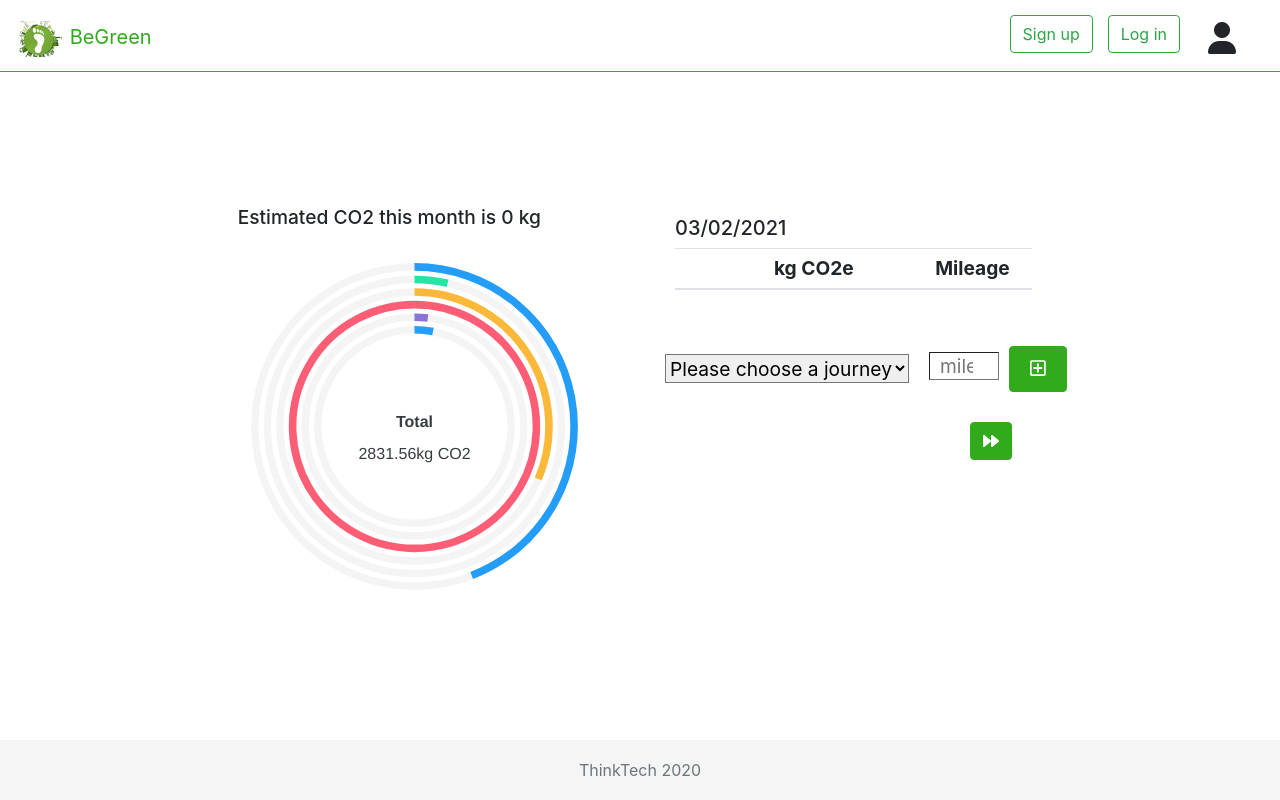
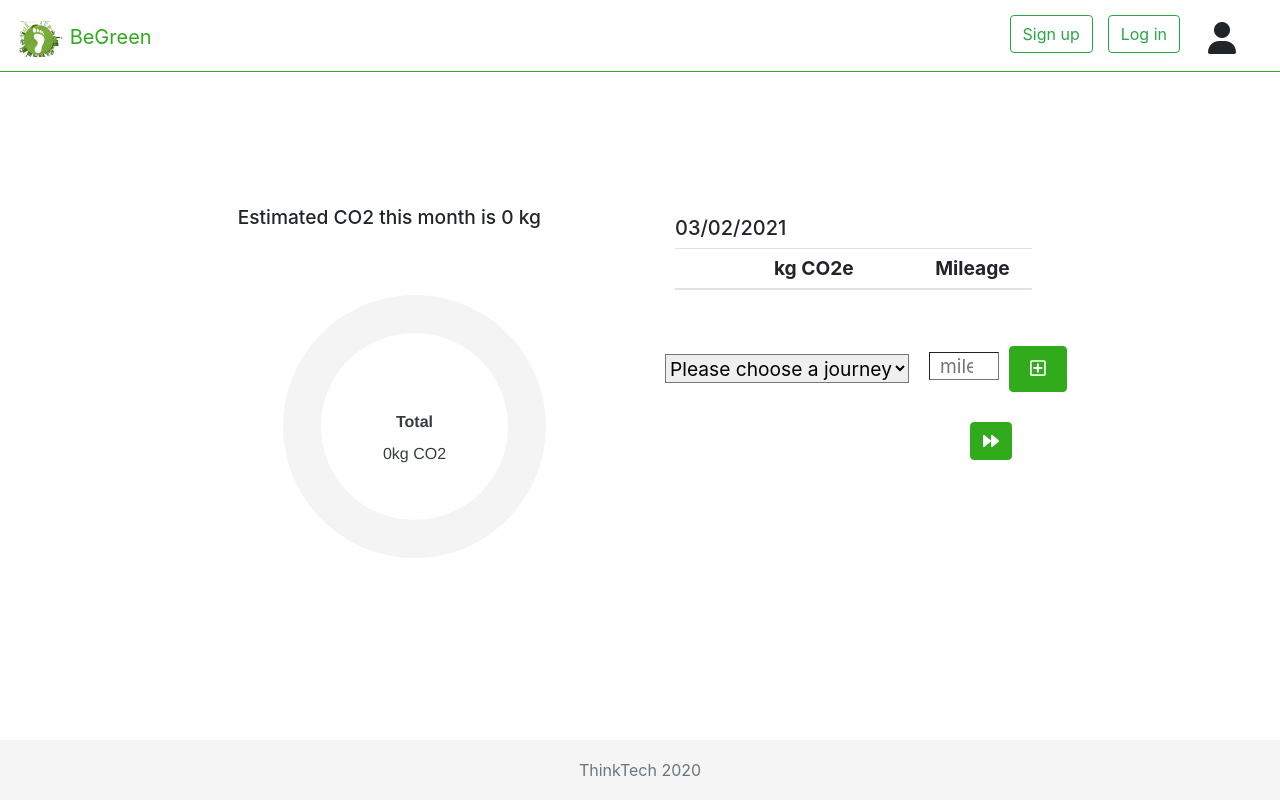
Before and after one commit to ThinkTech-TR/carbontracker-react-app, a React (Create React App) app: page /tracking in a window 1280 px wide. Built offline with nearby package versions, Linux system fonts and the light colour scheme.

Commit message:
a chart is populated with data from DB

```diff
--- a/src/Components/Tracking/Tracking.js
+++ b/src/Components/Tracking/Tracking.js
@@ -58,10 +58,8 @@ function Tracking ({isUserSaved, userIdAuth0}) {
                 const startDate = new Date(new Date().getFullYear(), new Date().getMonth(), 1).toISOString().slice(0,10);
 
                 const data = info.filter(info => (new Date(info.trackingDate).toISOString().slice(0,10) <= finishtDate && new Date(info.trackingDate).toISOString().slice(0,10) >= startDate));
-
-                console.log("data");
-                console.log(data);
-
+                //console.log("data");
+                //console.log(data);
                 getTotal(data);
                 data.forEach (e => {
                     const itemCarbon = e.trackingItemName;
@@ -72,12 +70,7 @@ function Tracking ({isUserSaved, userIdAuth0}) {
                     }
                 });
                 setUptodateCarbon(carbonValues);
-                console.log("carbonValues");
-                console.log(carbonValues);
             }
-
-
-
             //Initiate a get request to API endpoint
             console.log("get trackingcarbonformonth called")
             axios.get(`https://aeyr60hdff.execute-api.eu-west-2.amazonaws.com/dev/user/${userIdAuth0}/forDate/${sDate}/trackingcarbonformonth`)
@@ -197,14 +190,10 @@ function Tracking ({isUserSaved, userIdAuth0}) {
         setForDate(new Date(new Date(forDate).setDate(new Date(forDate).getDate() + 1)).toISOString().slice(0,10));
         fetchInfoByDate(forDate);
     }
-    //const series = uptodateCarbon.map((e) => { return e.itemCarbon; });
-    //const labels = ["House", "Car", "Diet", "plane", "bus", "train"];
-    const series = [44.16, 3.48, 31.26, 2747.67, 2.04, 2.95];
+
+    const series = Object.getOwnPropertyNames(uptodateCarbon).map (i => {return uptodateCarbon[i];});
     const options = {
-        //series: uptodateCarbon.map((e) => { return e.itemCarbon.value;}),
-        //series: [44.16, 3.48, 31.26, 2747.67, 2.04, 2.95],
-        //labels: uptodateCarbon.map((i) => { return i.itemCarbon; }),
-        labels: ["House", "Car", "Diet", "plane", "bus", "train"],
+        labels: Object.getOwnPropertyNames(uptodateCarbon),
         chart: {
             height: 350,
             type: 'radialBar',
```
